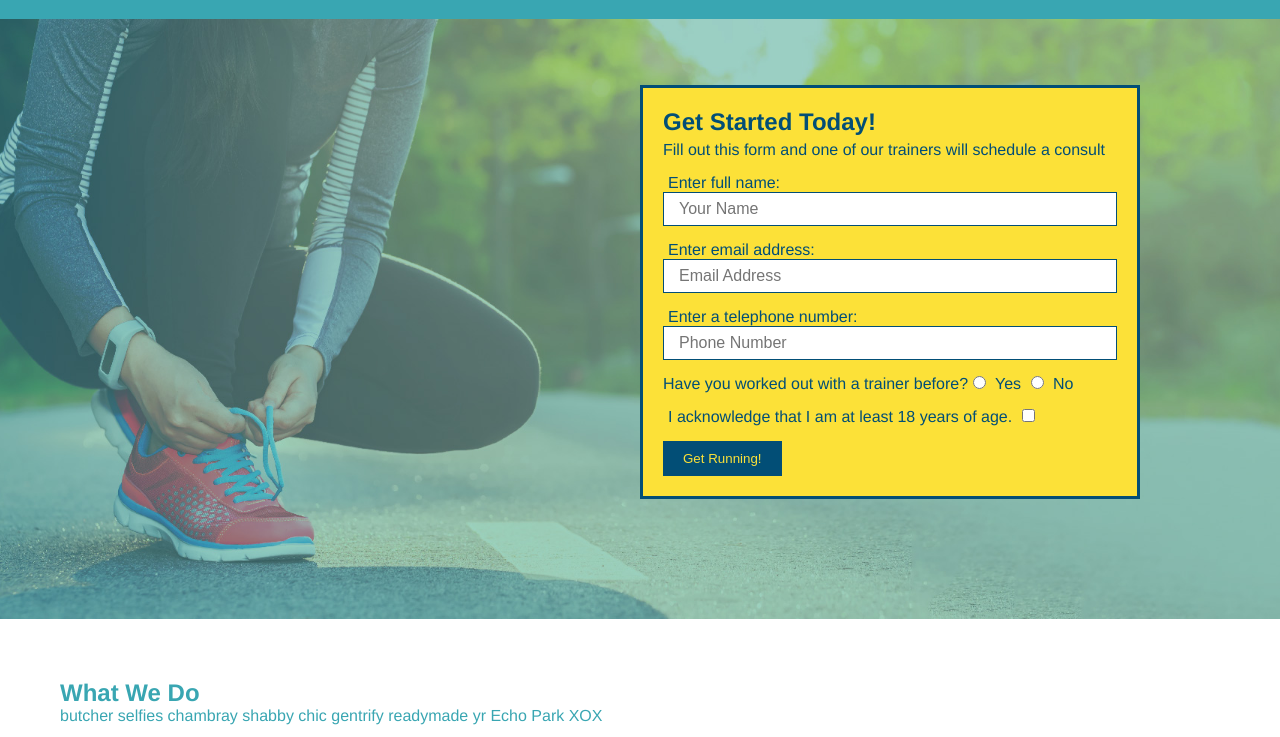
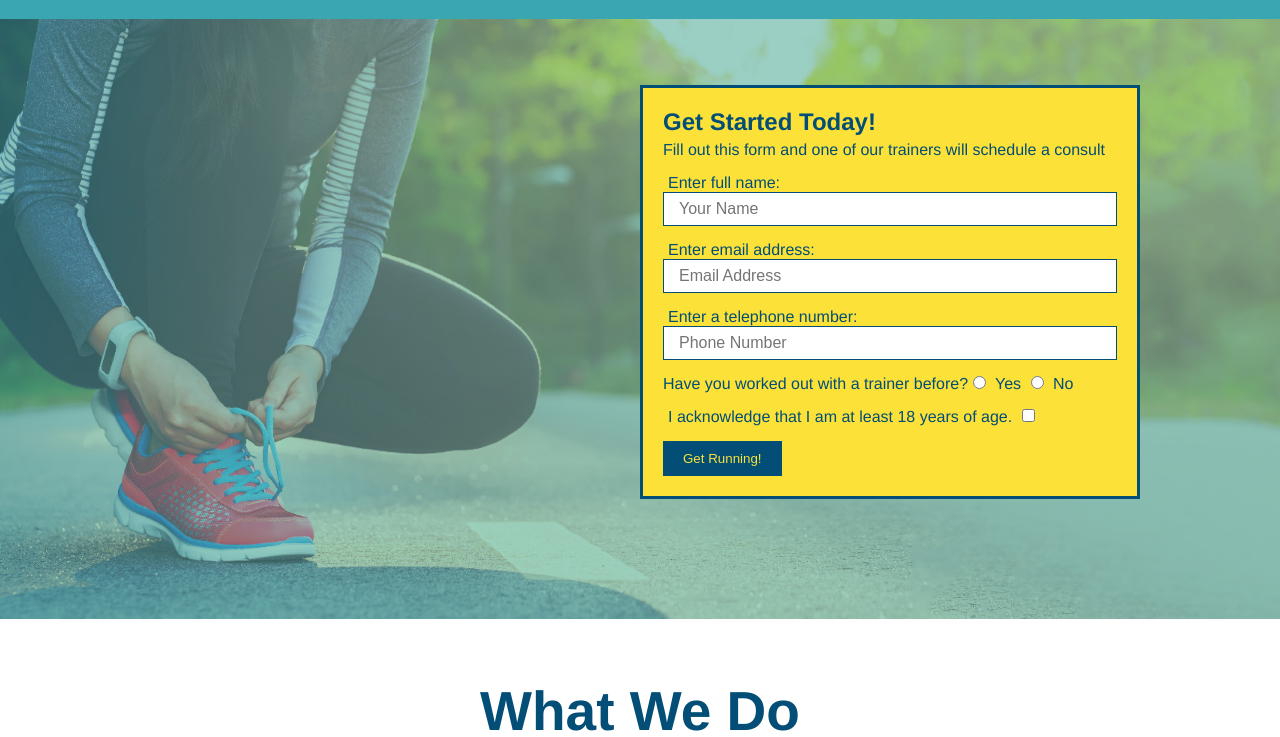
Before and after one commit to slwarren35/run-buddy, a plain HTML site: page index.html in a window 1280 px wide. Shown: the part 63-800 px from the top of the page. Drawn offline with Linux system fonts and the light colour scheme; files whose address does not match are found by name.

Commit message:
style what we do section

```diff
--- a/assets/css/style.css
+++ b/assets/css/style.css
@@ -122,3 +122,26 @@ section {
 
 }
 /* Hero Style End */
+
+/* What We Do Style Start */
+.intro {
+    text-align: center;
+}
+
+.intro h2{
+    display: inline-block;
+    font-size: 55px;
+    color: #024e76;
+    margin-bottom: 35px;
+    padding: 0 100px 20px 100px;
+    border-bottom: 3px solid;
+    border-color: #fce138;
+}
+
+.intro p {
+    line-height: 1.7;
+    color: #39a6b2;
+    width: 80%;
+    font-size: 20px;
+    margin: 0 auto;
+}
--- a/index.html
+++ b/index.html
@@ -66,7 +66,7 @@
             </section>
 
             <!-- "what we do" section-->
-            <section id="what-we-do">
+            <section id="what-we-do" class="intro">
                 <h2> What We Do</h2>
                 <p> butcher selfies chambray shabby chic gentrify readymade yr Echo Park XOX
                 </p>
```
